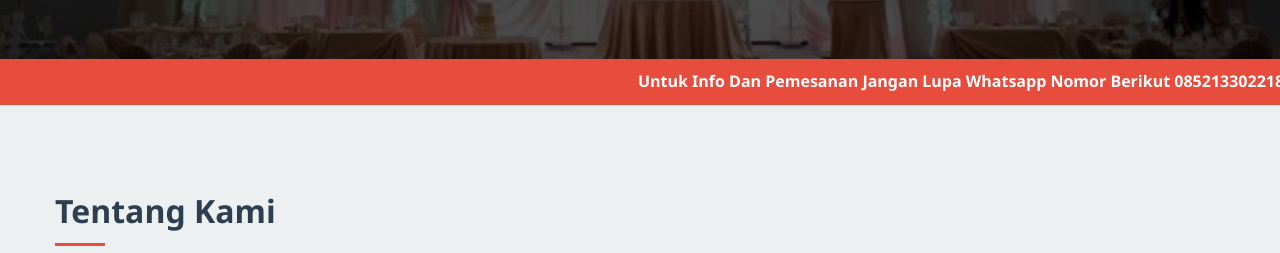
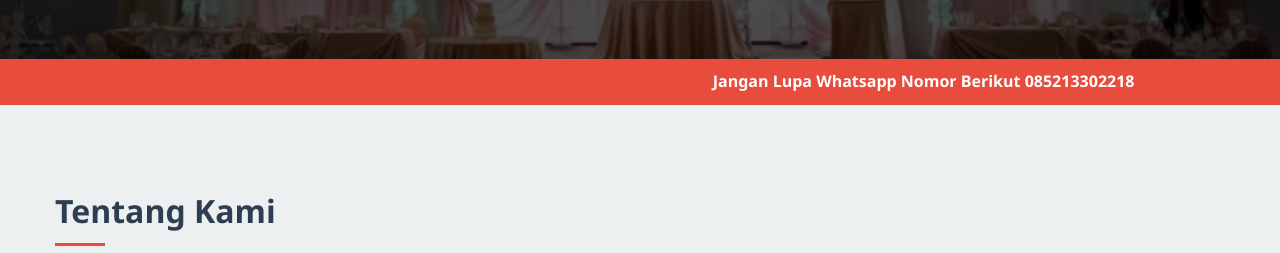
Before and after one commit to Dava-in/Rizda-Utama, a plain HTML site: page index.html in a window 1280 px wide. Shown: the part 773-1026 px from the top of the page. Drawn offline with Linux system fonts and the light colour scheme.

Commit message:
Update index.html

```diff
--- a/index.html
+++ b/index.html
@@ -4,6 +4,12 @@
     <meta charset="UTF-8">
     <meta name="viewport" content="width=device-width, initial-scale=1.0">
     <title>Rizda Utama | Aneka Tenda dan Gerobak Troli</title>
+
+    <!-- Favicon menggunakan logo.jpg yang sudah ada -->
+    <link rel="icon" href="images/logo.jpg" type="image/jpeg">
+    <link rel="shortcut icon" href="images/logo.jpg" type="image/jpeg">
+
+    <!-- Stylesheets dan preload -->
     <link rel="stylesheet" href="https://cdnjs.cloudflare.com/ajax/libs/font-awesome/6.4.0/css/all.min.css">
     <link rel="stylesheet" href="css/style.css">
     <link rel="preload" href="images/hero-bg.jpg" as="image" media="(min-width: 768px)">
@@ -46,7 +52,7 @@
         </div>
         <div class="ticker-container">
             <div class="ticker-text">
-                Untuk Info Dan Pemesanan Jangan Lupa Whatsapp Nomor Berikut 085213302218
+                Jangan Lupa Whatsapp Nomor Berikut 085213302218
             </div>
         </div>
     </section>
@@ -232,5 +238,4 @@
 
     <script src="js/script.js"></script>
 </body>
-
 </html>
```
